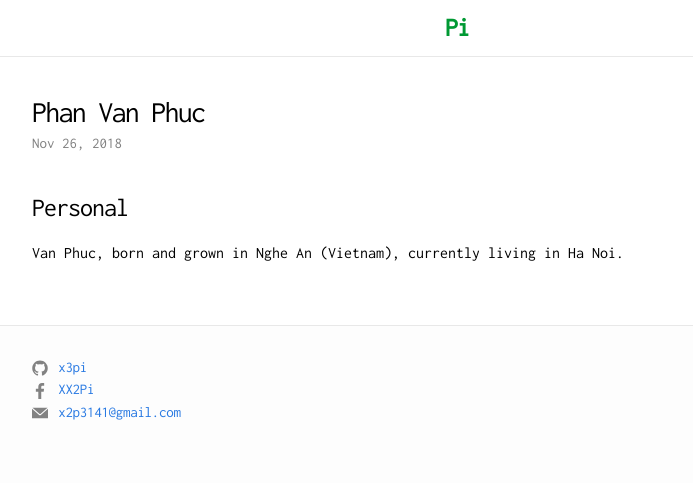
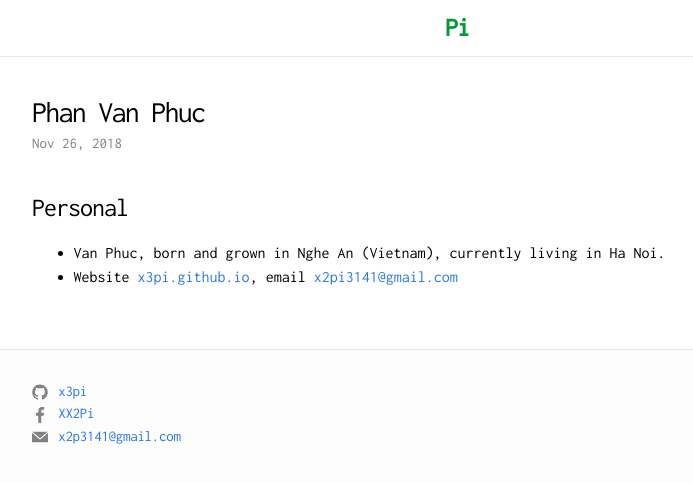
Before and after one commit to x3pi/x3pi.github.io, a Jekyll site: the page built from _posts/2018-11-26-phan-van-phuc.md, in a window 1280 px wide. Shown: the top 483 px of the page, without its empty margins (208-901 px from the left). Built offline with Jekyll 4.4.1, drawn with Linux system fonts in a browser that asks for light colours; nearby versions of some CDN libraries; comment, search, counter and statistics services are not loaded.

Commit message:
Update from Forestry.io - Updated phan-van-phuc.md

```diff
--- a/_posts/2018-11-26-phan-van-phuc.md
+++ b/_posts/2018-11-26-phan-van-phuc.md
@@ -7,4 +7,5 @@ tags: []
 ---
 ### Personal
 
-Van Phuc, born and grown in Nghe An (Vietnam), currently living in Ha Noi.
+* Van Phuc, born and grown in Nghe An (Vietnam), currently living in Ha Noi.
+* Website [x3pi.github.io](x3pi.github.io "x3pi.github.io"), email [x2pi3141@gmail.com](mailto://x2pi3141@gmail.com "x2pi3141@gmail.com")
```
